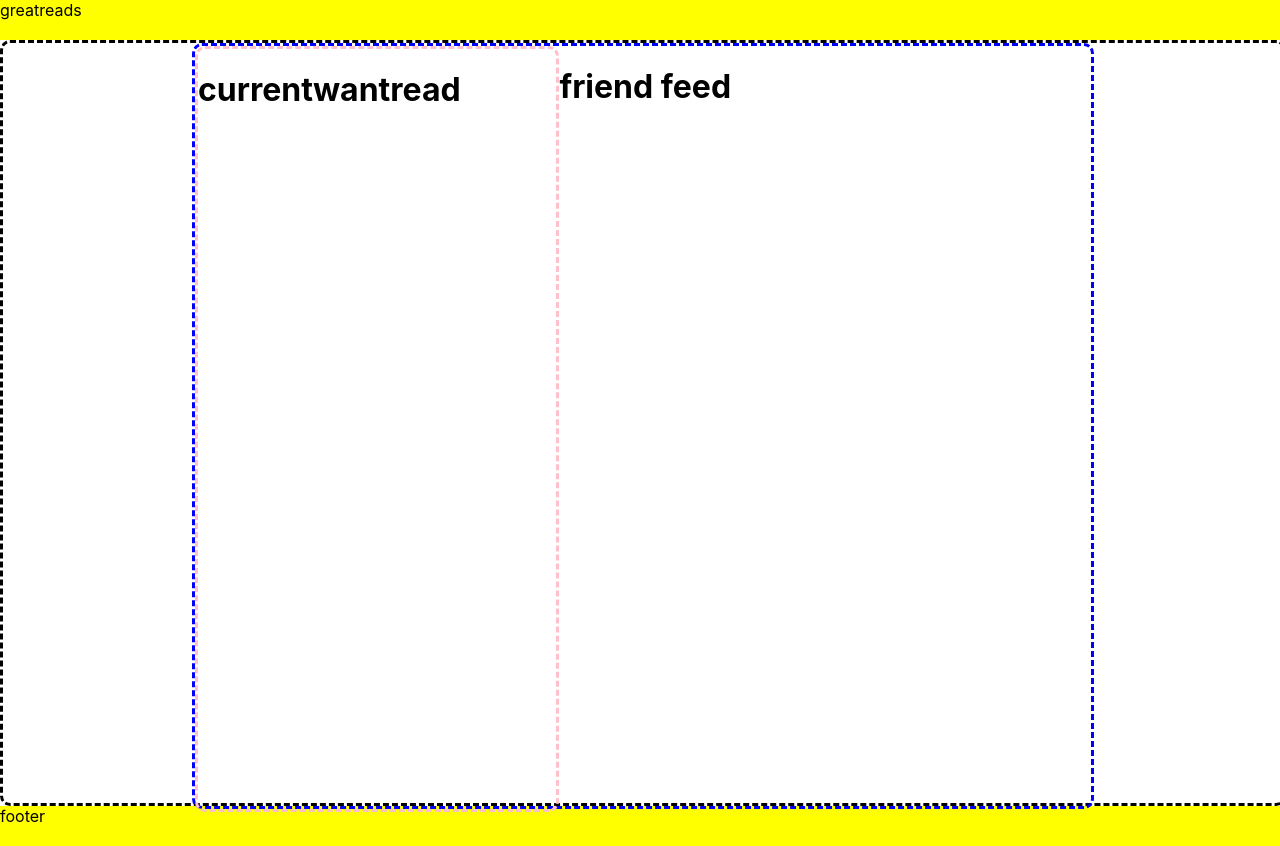
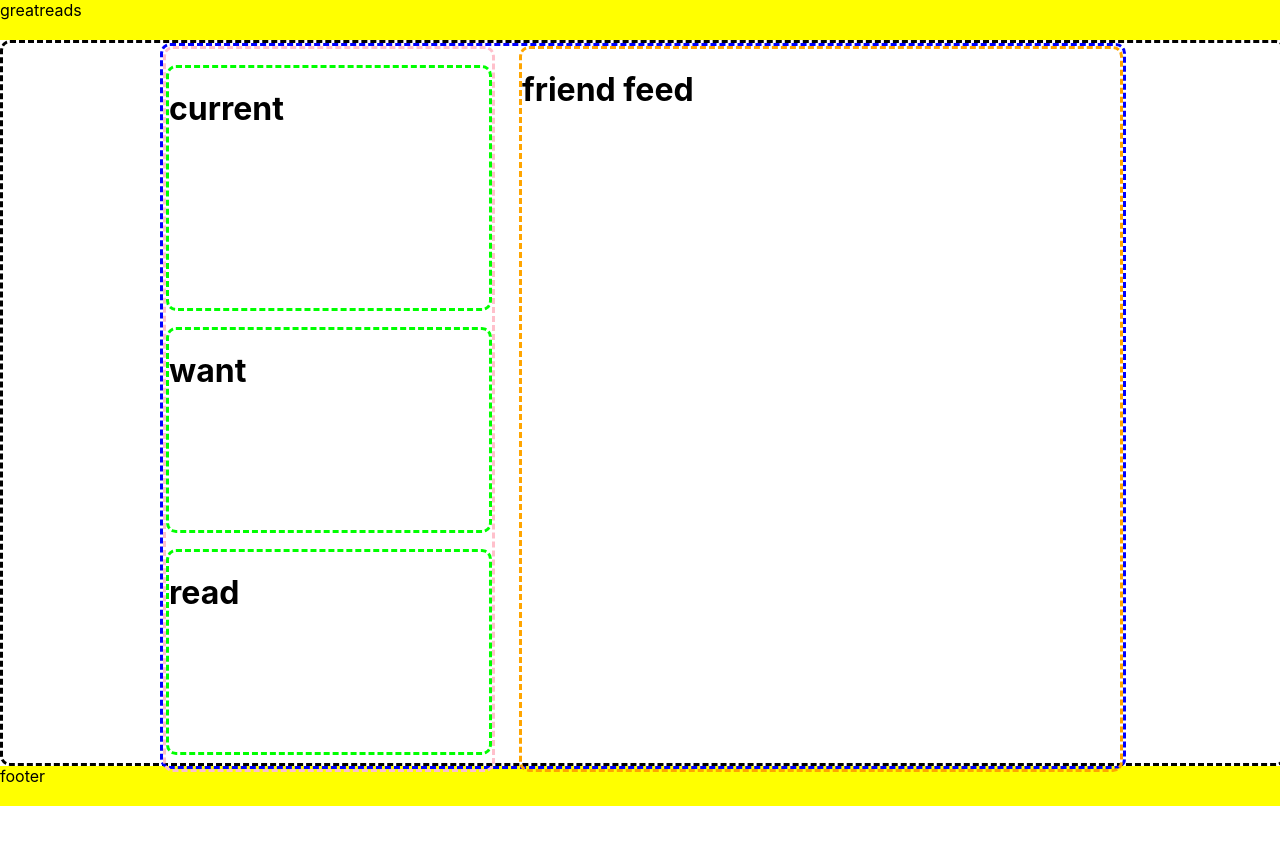
Before and after one commit to MarSchlaefer/greatreads_frontend, a React (Create React App) app: page / in a window 1280 px wide. Both pictures are taken after typing "name@example.com", "Sample" into the empty fields and a click on the input "Submit". After the commit the page ends 806 px from the top, so only its background shows below. Built offline with nearby package versions, Linux system fonts and the light colour scheme.

Commit message:
Set up first fetch.

```diff
--- a/src/App.css
+++ b/src/App.css
@@ -4,7 +4,7 @@
 }
 
 .main {
-  height: 95vh;
+  height: 90vh;
   width: 100vw;
   display: flex;
   justify-content: center;
@@ -26,7 +26,7 @@ footer {
 }
 
 .main-content {
-  height: 95vh;
+  height: 90vh;
   width: 70vw;
   display: flex;
   flex-direction: row;
@@ -100,8 +100,8 @@ footer {
 }
 
 .userHome-container {
-  height: 95vh;
-  width: 70vw;
+  height: 90vh;
+  width: 75vw;
   display: flex;
   flex-direction: row;
   border-style: dashed;
@@ -110,11 +110,56 @@ footer {
 }
 
 .userHome-left {
-  height: 95vh;
-  width: 40%;
+  height: 90vh;
+  width: 30vw;
   display: flex;
-  flex-direction: row;
+  /* margin: 5%; */
+  flex-direction: column;
   border-style: dashed;
   border-radius: 10px;
   border-color: pink;
 }
+
+.feed {
+  height: 90vh;
+  width: 60vw;
+  display: flex;
+  margin-left: 2.5%;
+  flex-direction: column;
+  border-style: dashed;
+  border-radius: 10px;
+  border-color: orange;
+}
+
+.currently-reading {
+  display: flex;
+  flex-direction: column;
+  height: 30vh;
+  width: 25vw;
+  margin-top: 2vh;
+  border-style: dashed;
+  border-radius: 10px;
+  border-color: lime;
+}
+
+.want-to-read {
+  display: flex;
+  flex-direction: column;
+  height: 25vh;
+  width: 25vw;
+  margin-top: 2vh;
+  border-style: dashed;
+  border-radius: 10px;
+  border-color: lime;
+}
+
+.read {
+  display: flex;
+  flex-direction: column;
+  height: 25vh;
+  width: 25vw;
+  margin-top: 2vh;
+  border-style: dashed;
+  border-radius: 10px;
+  border-color: lime;
+}
--- a/src/App.js
+++ b/src/App.js
@@ -8,8 +8,13 @@ class App extends Component {
   constructor() {
     super()
     this.state = {
+      books: [],
       login: 'loggedout'
     }
+  }
+
+  componentDidMount() {
+    this.getBooks()
   }
 
   render() {
@@ -32,6 +37,10 @@ class App extends Component {
     }
   }
 
+  getBooks = () => {
+    fetch('')
+  }
+
   handlleLogin = () => {
     this.setState({
       login: 'loggedin'
--- a/src/components/currentlyReading.js
+++ b/src/components/currentlyReading.js
@@ -3,7 +3,7 @@ import React, { Component } from 'react';
 class CurrentlyReading extends Component {
   render() {
     return (
-      <div>
+      <div className="currently-reading">
         <h1>current</h1>
       </div>
     )
--- a/src/components/feed.js
+++ b/src/components/feed.js
@@ -3,7 +3,7 @@ import React, { Component } from 'react';
 class Feed extends Component {
   render() {
     return (
-      <div>
+      <div className="feed">
         <h1>friend feed</h1>
       </div>
     )
--- a/src/components/read.js
+++ b/src/components/read.js
@@ -3,7 +3,7 @@ import React, { Component } from 'react';
 class Read extends Component {
   render() {
     return (
-      <div>
+      <div className="read">
         <h1>read</h1>
       </div>
     )
--- a/src/components/wantToRead.js
+++ b/src/components/wantToRead.js
@@ -3,7 +3,7 @@ import React, { Component } from 'react';
 class WantToRead extends Component {
   render() {
     return (
-      <div>
+      <div className="want-to-read">
         <h1>want</h1>
       </div>
     )
```
